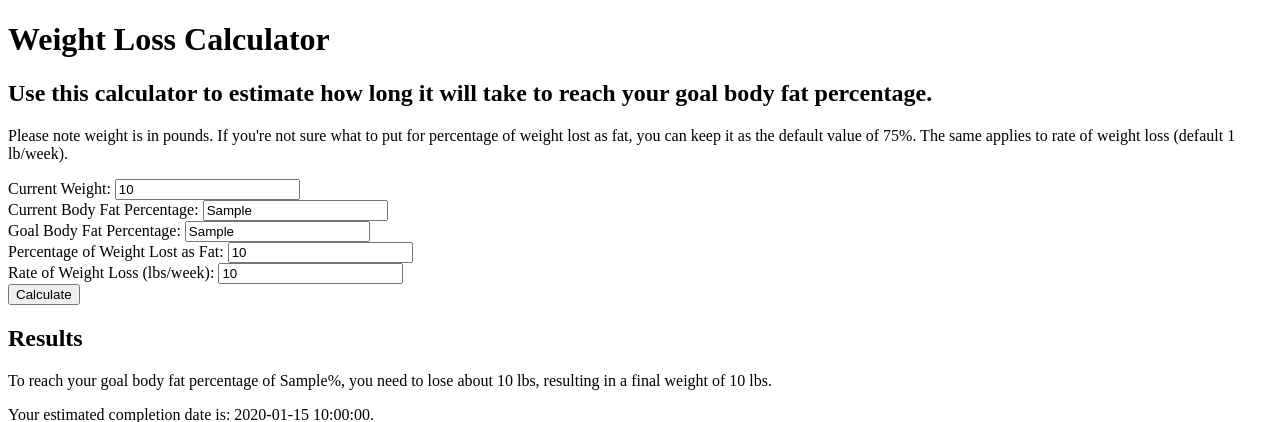
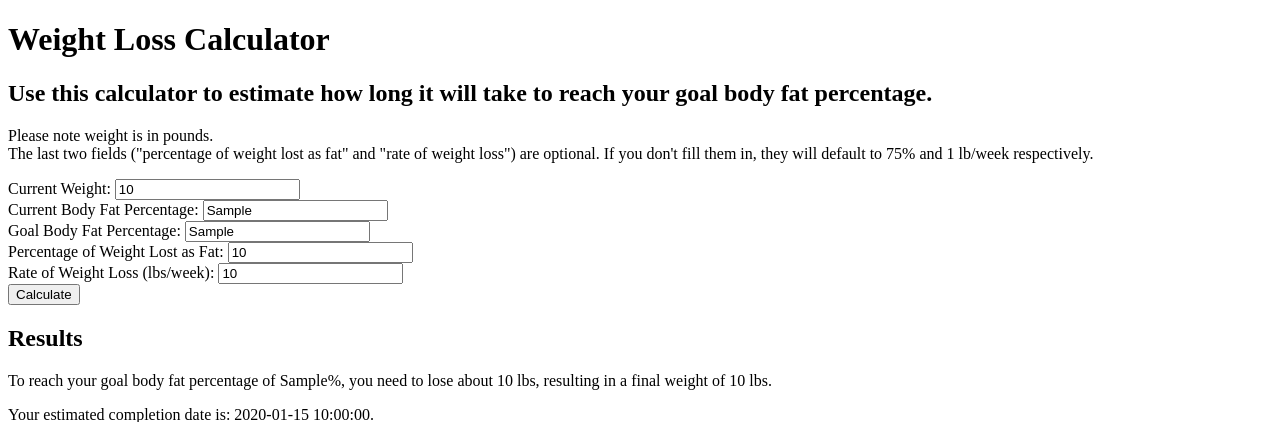
Before and after one commit to shawncheng8/cutting-calculator, a Flask app: template templates/index.html in a window 1280 px wide. Shown: the top 422 px of the page. Run offline with Flask 3, Linux system fonts and the light colour scheme; the template is opened without the code that fills it: most values are stand-ins (such as "Sample title", 1, 10 or a date in 2020).

Commit message:
Update index.html

```diff
--- a/templates/index.html
+++ b/templates/index.html
@@ -6,13 +6,14 @@
 <body>
     <h1>Weight Loss Calculator</h1>
     <h2>Use this calculator to estimate how long it will take to reach your goal body fat percentage.</h2>
-    <p>Please note weight is in pounds. If you're not sure what to put for percentage of weight lost as fat, you can keep it as the default value of 75%. The same applies to rate of weight loss (default 1 lb/week).</p>
+    <p>Please note weight is in pounds. <br>
+    The last two fields ("percentage of weight lost as fat" and "rate of weight loss") are optional. If you don't fill them in, they will default to 75% and 1 lb/week respectively.</p>
     <form action="/calculate" method="post">
         Current Weight: <input type="text" name="current_weight" value="{{ current_weight }}"><br>
         Current Body Fat Percentage: <input type="text" name="current_bf_perc" value="{{ current_bf_perc }}"><br>
         Goal Body Fat Percentage: <input type="text" name="goal_bf_perc" value="{{ goal_bf_perc }}"><br>
-        Percentage of Weight Lost as Fat: <input type="text" name="perc_weight_lost_as_fat" placeholder="75" value="{{ perc_weight_lost_as_fat }}"><br>
-        Rate of Weight Loss (lbs/week): <input type="text" name="rate_of_weight_loss" placeholder="1" value="{{ rate_of_weight_loss }}"><br>
+        Percentage of Weight Lost as Fat: <input type="text" name="perc_weight_lost_as_fat" value="{{ perc_weight_lost_as_fat }}"><br>
+        Rate of Weight Loss (lbs/week): <input type="text" name="rate_of_weight_loss" value="{{ rate_of_weight_loss }}"><br>
         <input type="submit" value="Calculate">
     </form>
 
```
